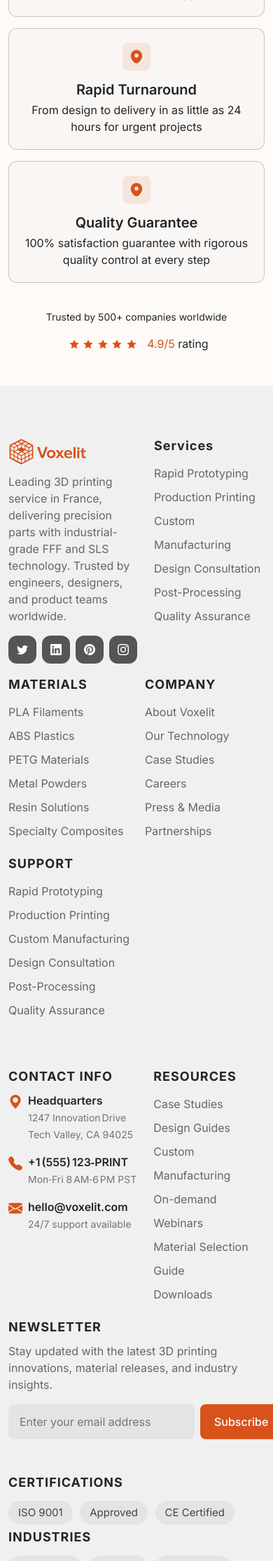
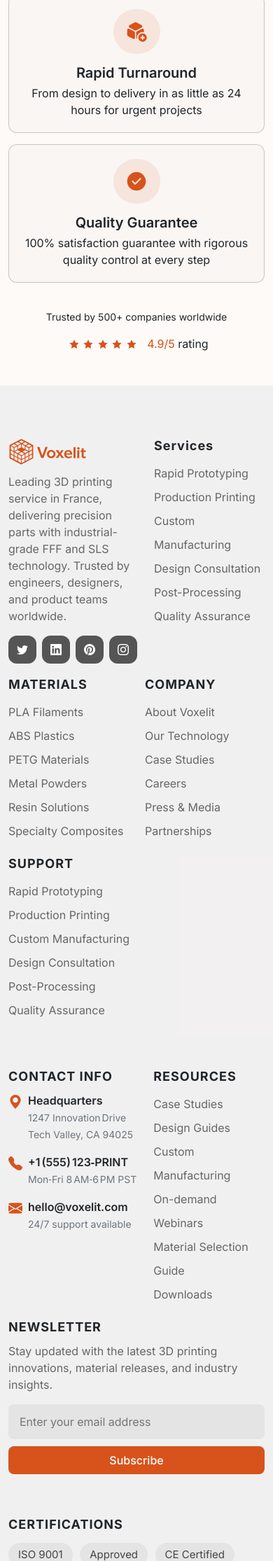
Before and after one commit to hanzla56/Voxlit-3d_modeling-, a Django app: page /contact/ in a window 390 px wide. Shown: the part 2841-5071 px from the top of the page at 70% size. Run offline with Django 5.2, Linux system fonts and the light colour scheme.

Commit message:
new cahnges responsive

```diff
--- a/Quote/templates/Quote/contactus.html
+++ b/Quote/templates/Quote/contactus.html
@@ -147,8 +166,8 @@
         <div class="row gap-3 gap-lg-0">
             <div class="col-lg-4">
                 <div class="service-cards">
-                    <div class="service-card-img">
-                          <img src="{% static 'assets/imgs/info-icon-3.svg' %}" alt="">
+                    <div class="service-card-img-">
+                          <img src="{% static 'assets/imgs/service-card-img-1.svg' %}" alt="">
                     </div>
                     <div class="service-card-text">
                          <h4>Precision Manufacturing</h4>
@@ -159,7 +178,7 @@
             <div class="col-lg-4">
                 <div class="service-cards">
                     <div class="service-card-img">
-                          <img src="{% static 'assets/imgs/info-icon-3.svg' %}" alt="">
+                          <img src="{% static 'assets/imgs/service-card-img-2.svg' %}" alt="">
                     </div>
                     <div class="service-card-text">
                          <h4>Rapid Turnaround</h4>
@@ -170,7 +189,7 @@
             <div class="col-lg-4">
                 <div class="service-cards">
                     <div class="service-card-img">
-                          <img src="{% static 'assets/imgs/info-icon-3.svg' %}" alt="">
+                          <img src="{% static 'assets/imgs/service-card-img-3.svg' %}" alt="">
                     </div>
                     <div class="service-card-text">
                          <h4>Quality Guarantee</h4>
--- a/Quote/templates/Quote/shoppingcart.html
+++ b/Quote/templates/Quote/shoppingcart.html
@@ -16,7 +16,7 @@
 </section>
 
 <section class="shoppingcart_section">
-    <div class="container">
+    <div class="container-md">
         <div class="shopcart_card_main">
             <div class="shopcart_inner_main">
                 <div class="shopcart_inner_pro1">
--- a/static/assets/css/style.css
+++ b/static/assets/css/style.css
@@ -403,11 +403,11 @@ body {
   font-size: 16px;
   line-height: 24px;
   color: #1d1d1d;
+  margin-bottom: 20px;
 }
 .file_format_inner {
   display: flex;
   justify-content: center;
-  align-items: center;
   gap: 20px;
 }
 .fileformat {
@@ -1285,7 +1285,7 @@ textarea {
   margin-top: 30px;
 }
 
-.contact-info{
+.contact-info {
   display: flex;
   justify-content: start;
   align-items: center;
@@ -1293,21 +1293,20 @@ textarea {
   margin-bottom: 15px;
 }
 
-
-.contact-info .info-detail h3, .info-detail p{
+.contact-info .info-detail h3,
+.info-detail p {
   margin-bottom: 0px;
 }
-.contact-info .info-detail p{
+.contact-info .info-detail p {
   margin-bottom: 0px;
   font-weight: 400;
   font-size: 14px;
-
 }
 
 .contact-container .action-btns {
   margin-bottom: 15px;
 }
-.contact-container .action-btns button{
+.contact-container .action-btns button {
   border-radius: 8px;
   padding: 12px;
   background: rgba(215, 83, 27, 0.05);
@@ -1315,99 +1314,134 @@ textarea {
   outline: none;
   width: 100%;
   color: #d7531b;
-
 }
-.contact-container .action-btns button:hover{
+.contact-container .action-btns button:hover {
   background: rgba(215, 83, 27, 1);
   color: white;
 }
-.contact-container .action-btns button.active{
+.contact-container .action-btns button.active {
   background: rgba(215, 83, 27, 1);
   color: white;
 }
 
-
-.service-cards{
+.service-cards {
   border-radius: 12px;
   border: 1px solid rgba(0, 0, 0, 0.2);
   background: rgba(241, 239, 239, 0.32);
   padding: 20px;
   text-align: center;
   height: 100%;
-
 }
 
 .service-cards img {
   margin-bottom: 15px;
-
 }
 
 .service-cards h4 {
   margin-bottom: 5px;
   font-weight: 600;
   font-size: 20px;
-
 }
-
 
 .service-cards p {
   margin-bottom: 0px;
   font-weight: 400;
   font-size: 16px;
-
-
-
 }
 
-.rating{
+.rating {
   text-align: center;
   margin-top: 20px;
 }
 
-.rating p{
+.rating p {
   display: inline-block;
 
   font-weight: 400;
   font-size: 14px;
-
 }
-.rating .stars{
+.rating .stars {
   display: inline-block;
   margin: 0px 10px;
-
 }
-.rating span{
+.rating span {
   color: #d7531b;
 }
 
-
+.footer-email-container {
+  display: flex;
+  gap: 10px;
+}
 
 /* Contact Us Css */
 
-
-
-
-
-
-
-
-
 /* media quries */
 
-
+@media (max-width: 991px) {
+  .quote_multistep_form_main .steps {
+    flex-wrap: wrap;
+  }
+}
 
 @media (max-width: 768px) {
   .shopcart_inner_main {
     display: block;
   }
+  .hero_section {
+    margin-top: 80px;
+  }
+  .shopcart_hero {
+    margin-top: 80px;
+  }
+  .file_format_bottom_text {
+    display: block;
+    text-align: center;
+  }
+  .quote_multistep_form_main .steps {
+    width: max-content;
+    margin: auto;
+    display: block;
+  }
+  .quote_multistep_form_main .steps::after {
+    content: '';
+  }
+
+
+  .quote_multistep_form_main .steps .step {
+    padding: 15px 0px;
+    max-width: 100% !important;
+
+  }
 }
 
 @media (max-width: 500px) {
+  .shopcart_last_qnty {
+    justify-content: flex-end;
+  }
   .shopcart_last_qnty_inner_main {
-    display: inline-block;
-
+    display: flex;
+    flex-wrap: wrap;
   }
-  .shopcart_last_qnty_inner{
+  .shopcart_last_qnty_inner {
     margin-bottom: 10px;
   }
+
+  .footer-email-container {
+    display: block;
   }
+  .footer-email-container .footer-email {
+    width: 100%;
+    margin-bottom: 10px;
+  }
+  .footer-email-container button {
+    width: 100%;
+    margin-bottom: 10px;
+  }
+  .file_format_bottom_text2 {
+    display: block;
+    margin: auto;
+    text-align: center;
+    width: max-content;
+    margin-top: 20px;
+  }
+}
--- a/templates/includes/footer.html
+++ b/templates/includes/footer.html
@@ -113,7 +113,7 @@
                         <div class="col-lg-7">
                               <h4>NEWSLETTER</h4>
                               <p>Stay updated with the latest 3D printing innovations, material releases, and industry insights.</p>
-                              <div class="d-flex gap-2">
+                              <div class="footer-email-container">
                                     <input type="email" placeholder="Enter your email address" class="footer-email" name="" id="">
                                     <button>Subscribe</button>
                               </div>
```
Also changed, not shown: other parts of Quote/templates/Quote/contactus.html (+24 -5 lines), Quote/templates/Quote/index.html (+8 -5 lines), static/assets/imgs/service-card-img-1.svg (added), static/assets/imgs/service-card-img-2.svg (added), static/assets/imgs/service-card-img-3.svg (added). Lines whose indentation alone changed are shown as unchanged.
